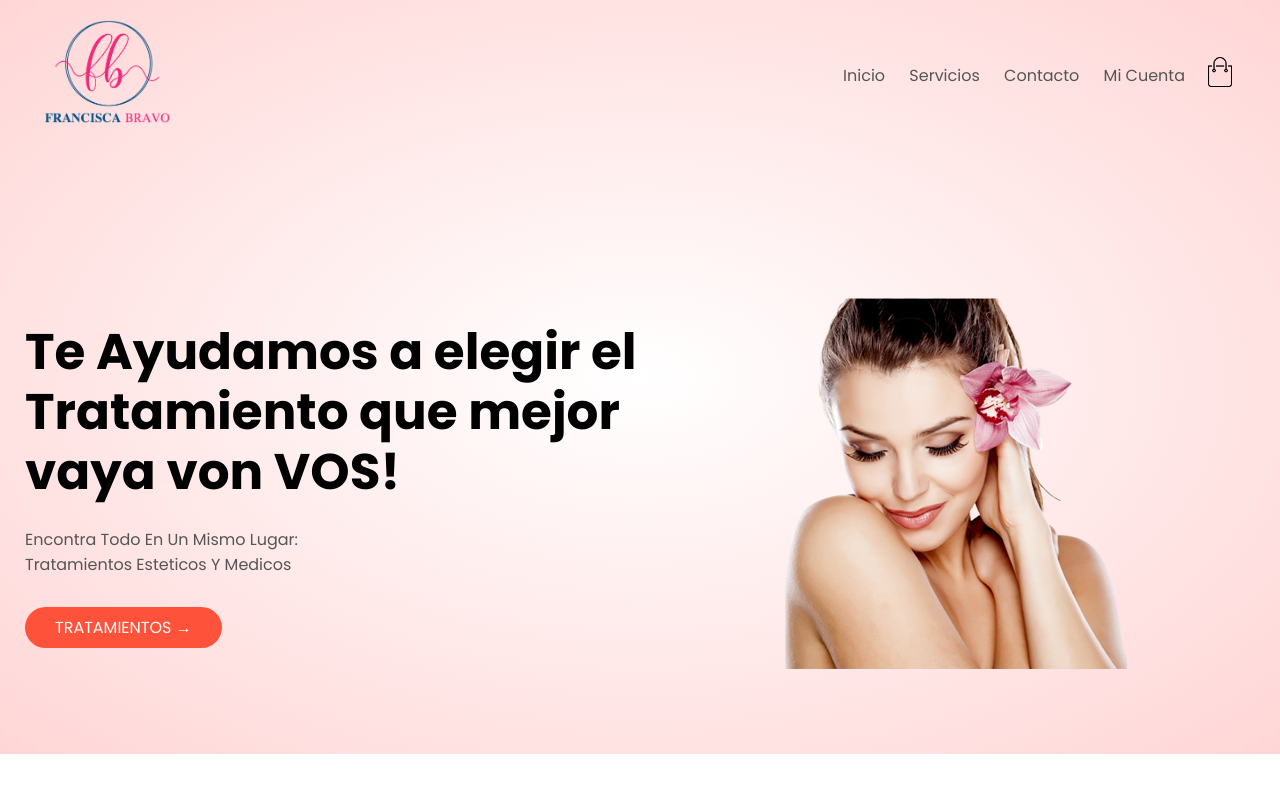
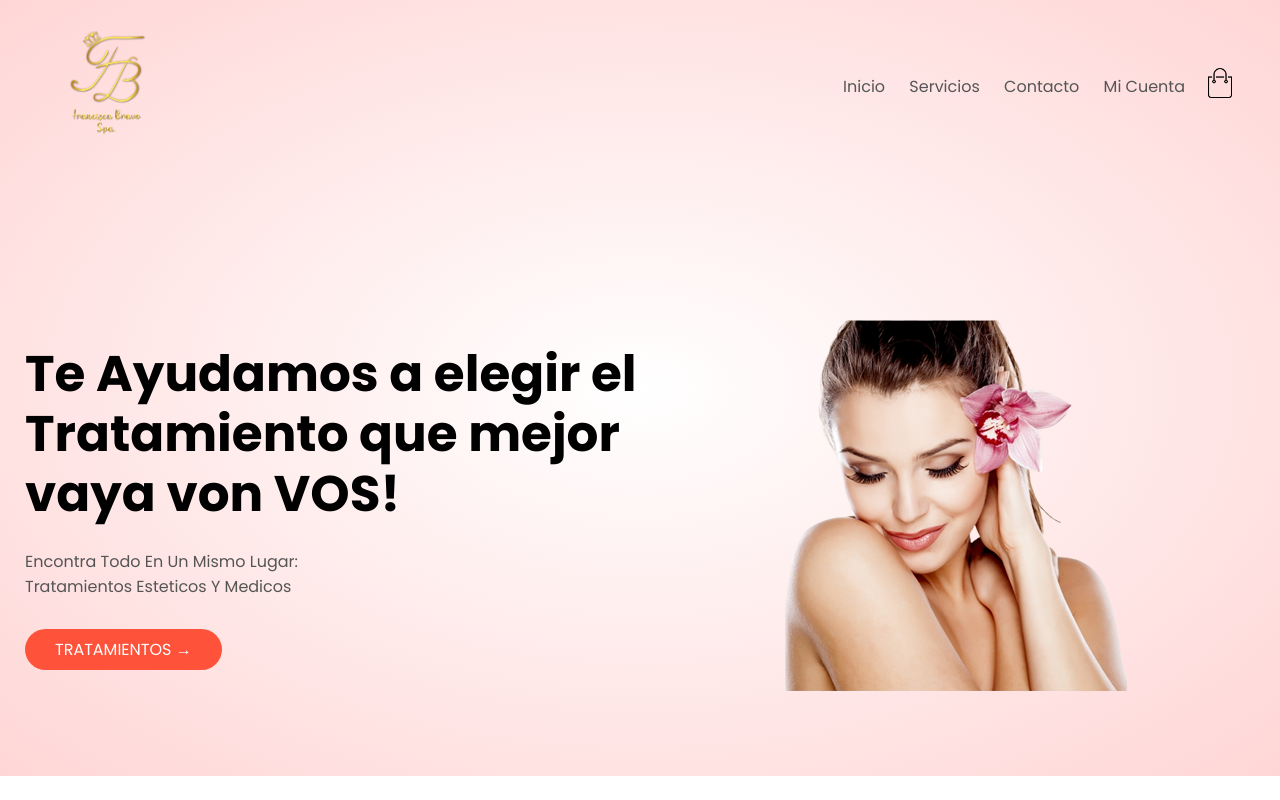
Before and after one commit to LucasETrigo/FranciscaBravoSpa, a plain HTML site: page index.html in a window 1280 px wide. Shown: the top 800 px of the page. Drawn offline with Linux system fonts and the light colour scheme; some packages are replaced by stand-ins of ours; a script that the page names is missing.

Commit message:
Changing logo

```diff
--- a/index.html
+++ b/index.html
@@ -4,6 +4,7 @@
     <meta charset="UTF-8">
     <meta name="viewport" content="width=device-width, initial-scale=1.0">
     <title>Francisca Bravo | Spa & Belleza</title>
+    <link rel="icon" type="image/x-icon" href="images/Logo para web.png">
     <link rel="stylesheet" href="style.css">
     <link href="https://fonts.googleapis.com/css2?family=Poppins:wght@200;300;400;500;600;700;800&display=swap" rel="stylesheet">
     <link rel="stylesheet" href="https://stackpath.bootstrapcdn.com/font-awesome/4.7.0/css/font-awesome.min.css">
@@ -14,7 +15,7 @@
        <div class="container">
           <div class="navbar">
               <div class="logo">
-                  <a href="index.html"><img src="images/logo.png" width="125px"></a>
+                  <a href="index.html"><img src="images/Logo Sin fondo.png" width="125px"></a>
               </div>
               <nav>
                <ul id="MenuItems">
@@ -298,7 +299,7 @@
                 <p>Villa Constitución, Sarmiento 718</p>
             </div>
             <div class="footer-col2">
-               <img src="images/logo.png">
+               <img src="images/Logo Sin fondo.png">
                 <p>Nuestro objetivo es mejorar tu bienestar personal!</p>
             </div>
             <div class="footer-col3">
```
Also changed, not shown: account.html (+2 -2 lines), cart.html (+2 -2 lines), contact.html (+2 -2 lines), product-details.html (+2 -2 lines), products.html (+2 -2 lines), images/Logo Sin fondo.png (added), images/Logo para web.png (added).
